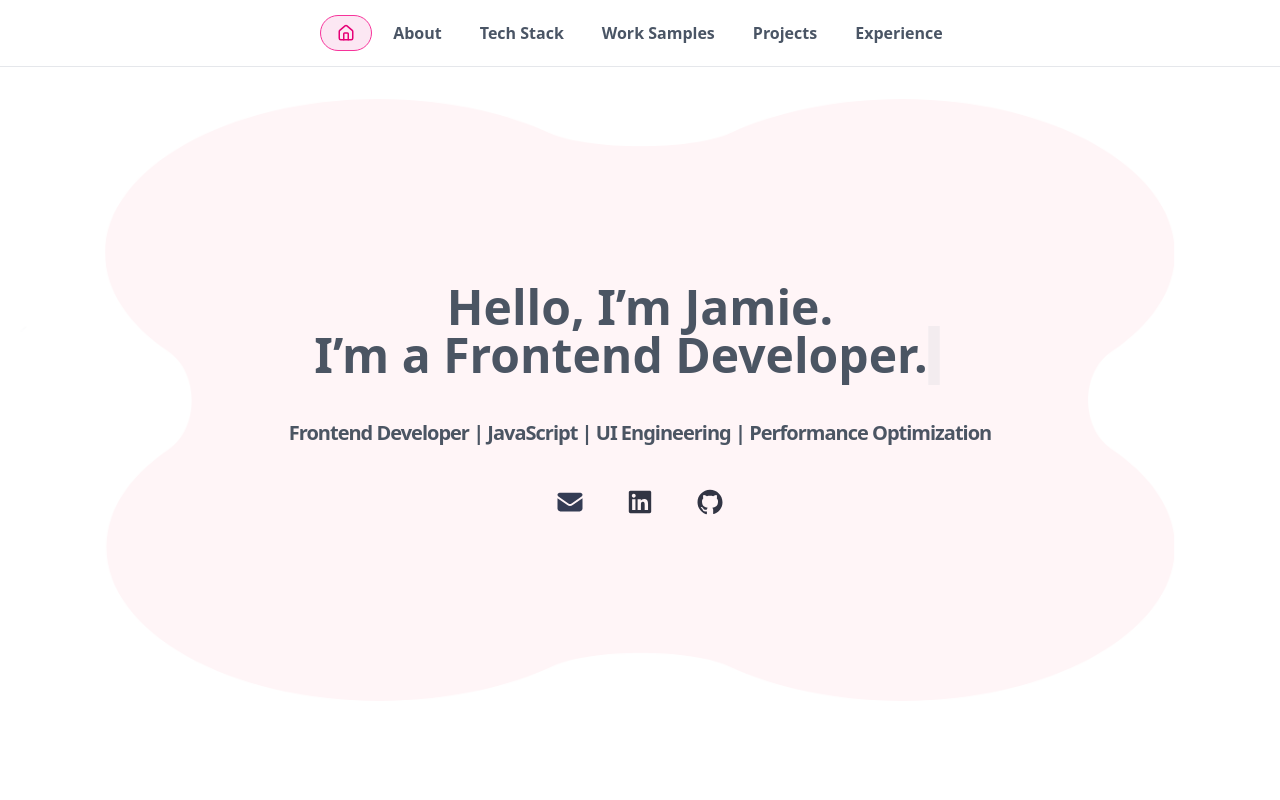
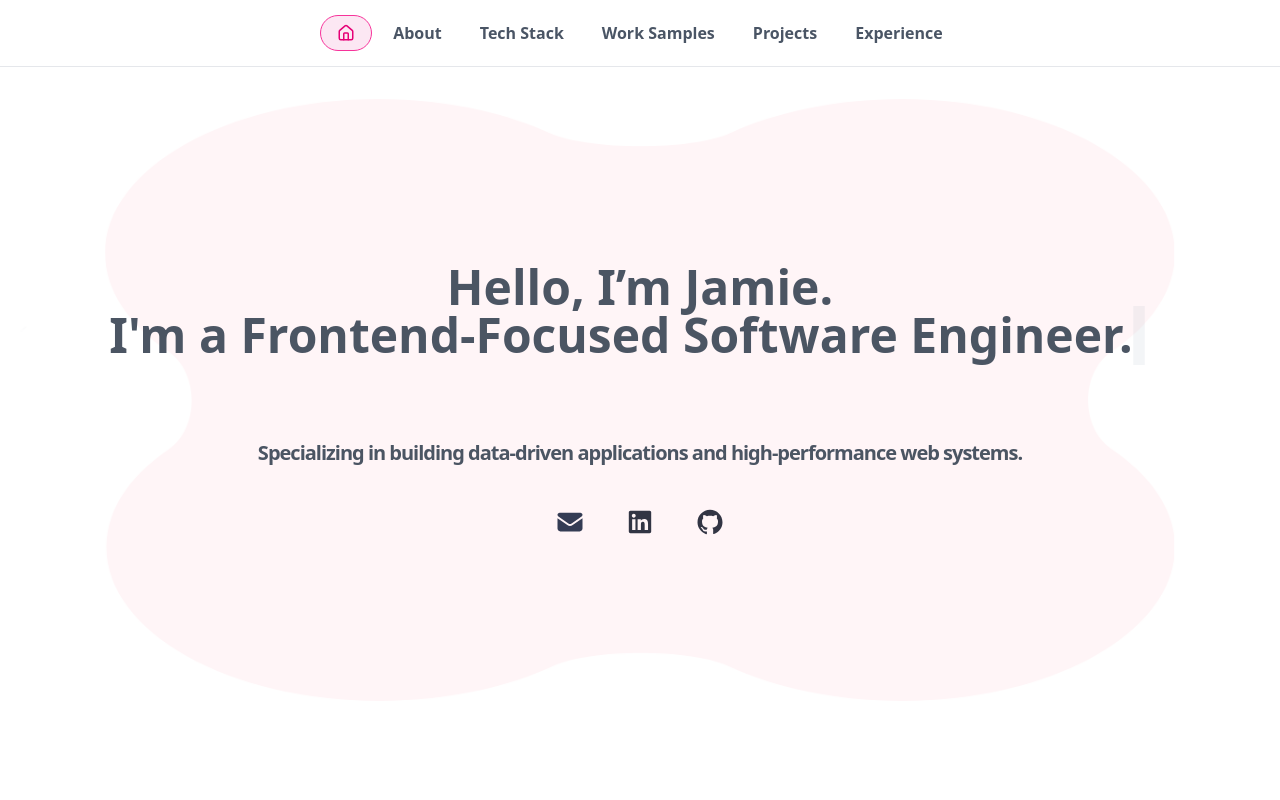
Before and after one commit to jamieluong03/jamies-portfolio, a Next.js app: page / in a window 1280 px wide. Shown: the top 800 px of the page. Built offline with nearby package versions, Linux system fonts and the light colour scheme.

Commit message:
changed intro and updated styling for projects

```diff
--- a/app/components/intro.tsx
+++ b/app/components/intro.tsx
@@ -34,7 +34,7 @@ export function Intro() {
             ></div>
             <div className="h-screen flex items-center justify-center relative">
                 <div className="flex flex-col text-center place-items-center w-screen">
-                <div className="text-3xl md:text-5xl font-bold h-24 w-80 md:w-full mb-10">
+                <div className="text-3xl md:text-5xl font-bold h-24 w-80 md:w-full mb-20">
                     <Typewriter
                         options={{
                             autoStart: true,
@@ -46,7 +46,7 @@ export function Intro() {
                             typewriter
                                 .typeString('Hello, I’m Jamie.')
                                 .pauseFor(500)
-                                .typeString('<br />I’m a Frontend Developer.')
+                                .typeString("<br />I'm a Frontend-Focused Software Engineer.")
                                 .pauseFor(5000)
                                 .deleteAll(1)
                                 .start();
@@ -55,7 +55,7 @@ export function Intro() {
                 </div>
                 <div className="flex flex-col">
                     <h1 className="text-center text-(--gray-700) font-bold text-lg lg:text-xl mb-10 w-80 md:w-full">
-                        Frontend Developer | JavaScript | UI Engineering | Performance Optimization
+                        Specializing in building data-driven applications and high-performance web systems.
                     </h1>
                     <ul className="flex-row flex gap-10 align-center justify-center">
                         <li>
--- a/app/components/projects.tsx
+++ b/app/components/projects.tsx
@@ -36,7 +36,8 @@ export function Project() {
                         </h1>
                         <div className="ml-5 w-full h-0.5 bg-gradient-to-r from-black to-gray-400 rotate-180"></div>
                     </div>
-                    <div className="flex flex-wrap gap-5 justify-center">
+                    <div className="flex justify-center w-full gap-5">
+                        <div className="flex flex-wrap gap-5 justify-start max-w-7xl">
                         {projects.map((project, index) => (
                             <div key={index} className="w-sm border-2 rounded-2xl border-solid border-(--gray-900) p-5">
                                 <div className="flex justify-between">
@@ -65,6 +66,7 @@ export function Project() {
                             </div>
                         )
                         )}
+                        </div>
                     </div>
                 </div>
             </section>
```
